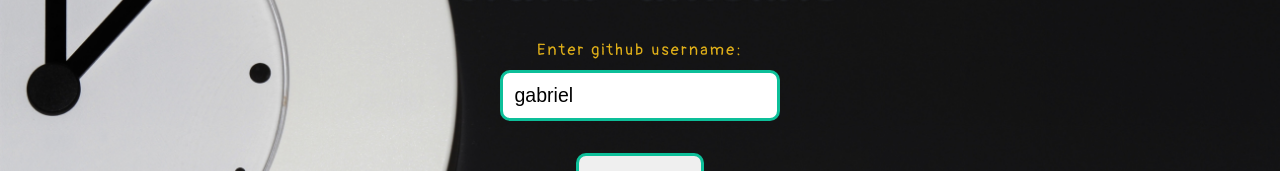
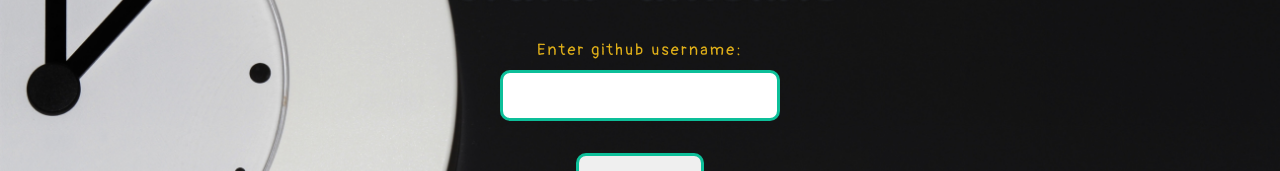
Before and after one commit to Dabgan/github-timeline, a React (Create React App) app: page / in a window 1280 px wide. Shown: the part 321-492 px from the top of the page. Built offline with nearby package versions, Linux system fonts and the light colour scheme.

Commit message:
docs: update readme

```diff
--- a/src/pages/main page/MainPage.jsx
+++ b/src/pages/main page/MainPage.jsx
@@ -10,7 +10,7 @@
 const MainPage = () => {
     const history = useHistory();
     const { error } = useSelector((state) => state.repos);
-    const [name, setName] = useState("gabriel");
+    const [name, setName] = useState("");
     const dispatch = useDispatch();
 
     const handleSubmit = (e) => {
```
Also changed, not shown: 1 other file (tests, documents, lock files or other folders).
